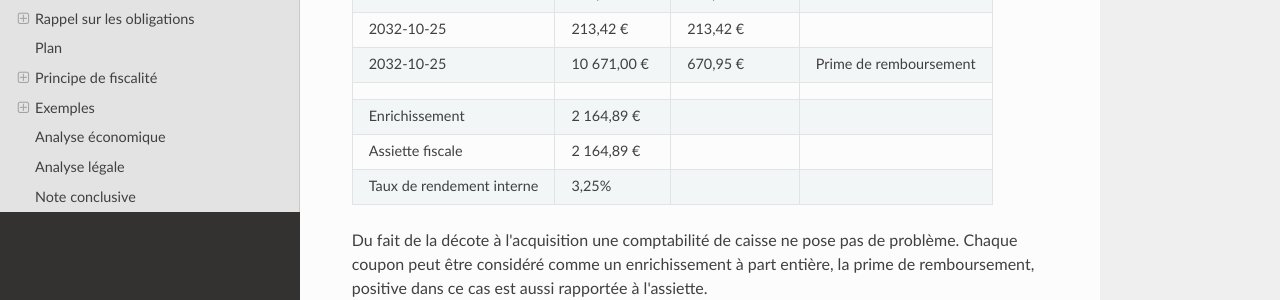
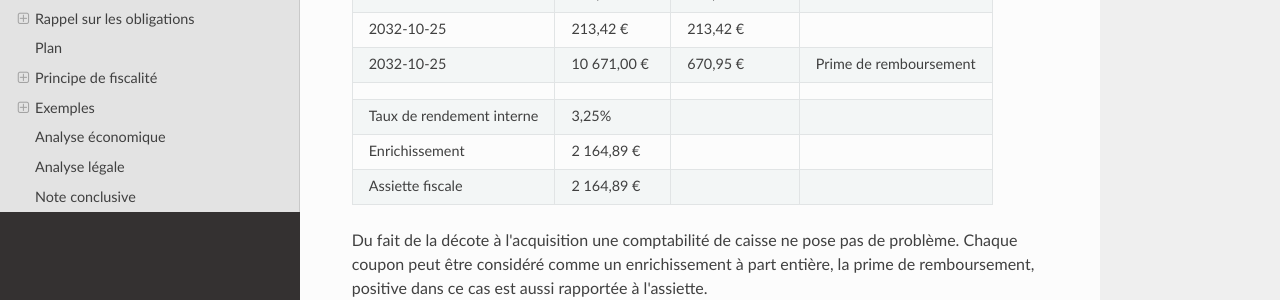
Before and after one commit to ConscritNeuneu/note-traitement-fiscal-obligations, an MkDocs documentation site: the page built from docs/note_fiscalisation_obligations.md, in a window 1280 px wide and 1400 px high, scrolled down 4480 px. Shown: the part 151-451 px from the top of the window. Built offline with MkDocs 1.6.1, drawn with Linux system fonts in a browser that asks for light colours; nearby versions of some CDN libraries; some of the changed text lies outside the part shown.

Commit message:
Change order of lines in the table

```diff
--- a/docs/note_fiscalisation_obligations.md
+++ b/docs/note_fiscalisation_obligations.md
@@ -206,9 +206,9 @@ suivante:
 | 2032-10-25 | 213,42 € | 213,42 € ||
 | 2032-10-25 | 10 671,00 € | 670,95 € | Prime de remboursement |
 |||||
+| Taux de rendement interne | 3,25% |||
 | Enrichissement | 2 164,89 € |||
 | Assiette fiscale | 2 164,89 € |||
-| Taux de rendement interne | 3,25% |||
 
 
 Du fait de la décote à l'acquisition une comptabilité de caisse ne pose pas
@@ -253,9 +253,9 @@ suivante:
 | 2032-10-25 | 489,15 € | 489,15 € ||
 | 2032-10-25 | 8 507 € | -489,15 € | Déficit fiscal sec |
 |||||
+| Taux de rendement interne | 3,20% |||
 | Enrichissement | 1 931,43 € |||
 | Assiette fiscale | 2 934,92 € || !!!! |
-| Taux de rendement interne | 3,20% |||
 
 
 La doctrine permet d'imputer la perte au remboursement sur le dernier coupon
```
